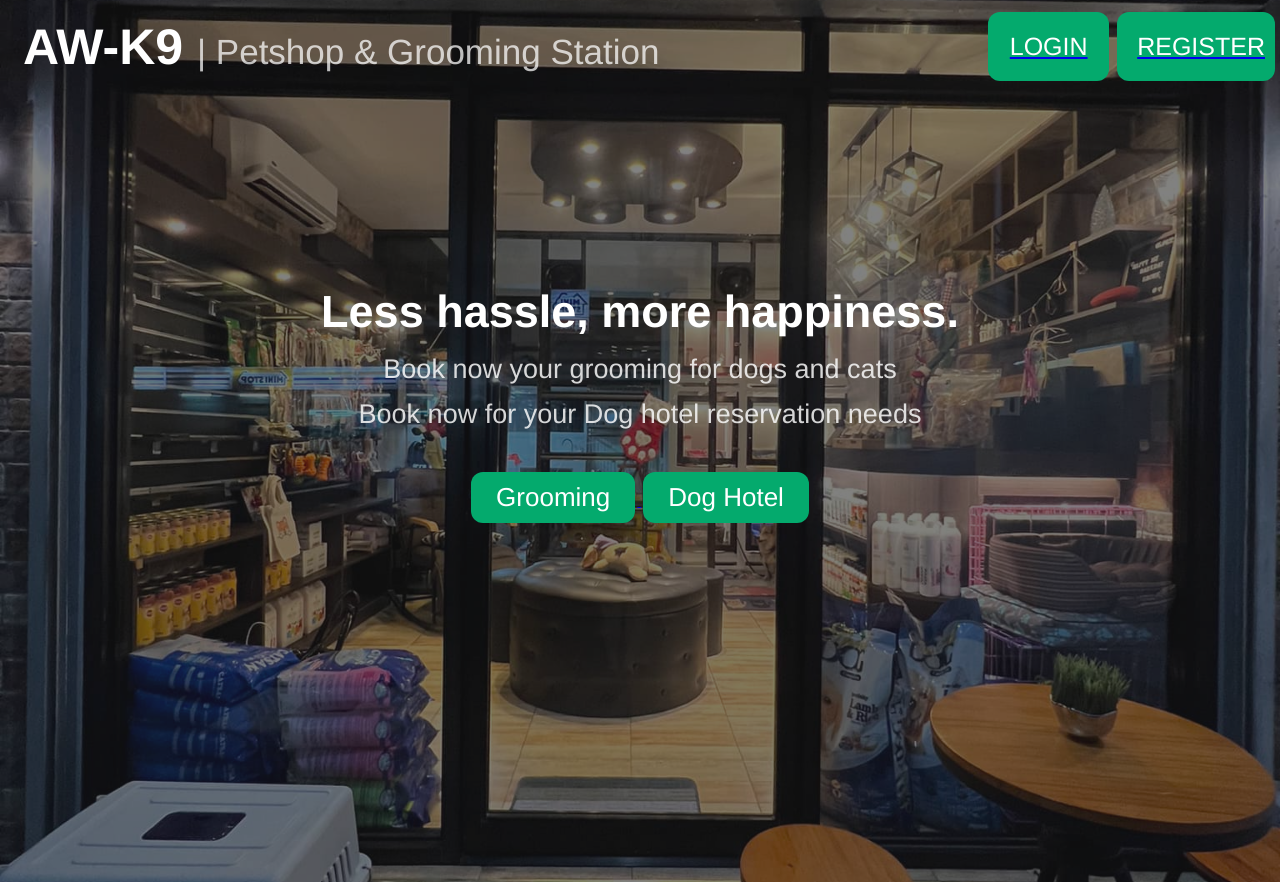
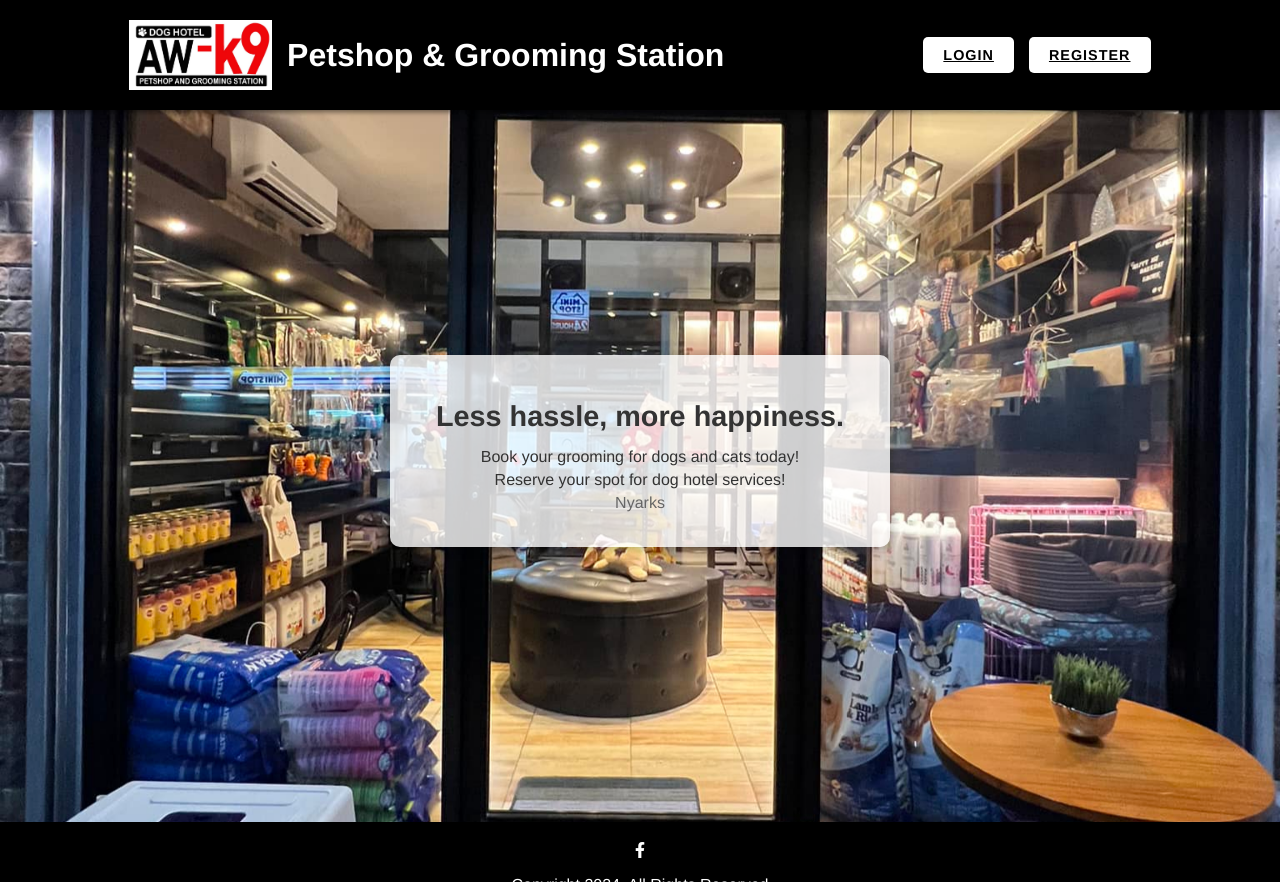
Before and after one commit to n3ta-net4/working, a PHP site: page /main.php in a window 1280 px wide. Run offline with PHP 8.4, Linux system fonts and the light colour scheme.

Commit message:
main page fixed

```diff
--- a/main.php
+++ b/main.php
@@ -2,177 +2,179 @@
 <html lang="en">
 <head>
     <meta charset="UTF-8">
-    <meta http-equiv="X-UA-Compatible" content="IE=edge">
     <meta name="viewport" content="width=device-width, initial-scale=1.0">
-    <title>main</title>
+    <link rel="stylesheet" href="https://cdnjs.cloudflare.com/ajax/libs/font-awesome/6.0.0-beta3/css/all.min.css">
+    <title>AW-K9 Petshop & Grooming Station</title>
     <style>
-table{
-animation: transitionIn-Y-bottom 0.5s;
- }
-body{
-background-image: url(bg.jpg);
-background-repeat: no-repeat;
-background-attachment: fixed;
-background-size: cover;
-background-position: center;
-height: 100%;
+        * {
+            box-sizing: border-box;
         }
 
-html, body {
+        body, html {
+            margin: 0;
+            padding: 0;
+            font-family: 'Helvetica', sans-serif;
             height: 100%;
-    margin: 0;
+            background: url('bg.jpg') no-repeat center center fixed;
+            background-size: cover;
+            color: #333;
+            overflow-y: auto;
         }
 
-.full-height {
-    background: rgba(26, 26, 26, 0.548);
-    background-attachment: fixed;
-    max-height: 100vh;
-    height: 100vh;
-
-
-}
-table{
+        .header {
+            background-color: black;
+            padding: 20px 30px;
+            display: flex;
+            justify-content: space-around;
+            align-items: center;
+            position: fixed;
+            top: 0;
             width: 100%;
-    padding-top: 5px;
-
-}
-.heading-text{
-    color: white;
-    font-family: helvetica, sans-serif;
-    font-size: 45px;
-    font-weight: 700;
-    line-height: 63px;
-    margin-top: 15%;
-    text-align: center;
-    margin-bottom: 0;
-}
-
-.sub-text2{
-    color: rgba(255, 255, 255, 0.822);
-    font-family: helvetica, sans-serif;
-    font-size: 27px;
-    line-height: 45px;
-    font-weight: 400;
-    text-align: center;
-    margin-top: 0;
+            box-shadow: 0 2px 5px rgba(0, 0, 0, 0.5);
+            z-index: 100;
         }
 
 
-.register-btn{
-    background-color: rgba(240, 248, 255, 0.589);
-    font-family: helvetica, sans-serif;
-    color: #345cc4;
+        .header img {
+            height: 70px;
+            margin-right: 15px;
         }
 
-
-.logo{
-    color: white;
-    font-family: helvetica, sans-serif;
-    font-weight: bolder;
-    font-size: 50px;
-    padding-left: 20px;
-    animation: transitionIn-Y-over 0.5s;
+        .header h1 {
+            font-size: 2em;
+            margin: 0;
+            color: #fff;
+            display: flex;
+            align-items: center;
         }
 
-.logo-sub{
-    color: rgba(255, 255, 255, 0.733);
-    font-family: helvetica, sans-serif;
-    font-size: 35px;
-
+        .buttons {
+            display: flex;
+            gap: 15px;
         }
 
-
-.nav-item{
-    background-color: #04AA6D;
+        .btn {
+            background-color: #fff;
+            color: black;
             border: none;
-    color: #ffffff;
-    padding: 20px;
-    font-family: helvetica, sans-serif;
-    text-align: center;
-    font-size: 25px;
-    font-weight: 500;
-    margin: 4px 2px;
+            padding: 10px 20px;
+            border-radius: 5px;
             cursor: pointer;
-    border-radius: 12px;
-    transition-duration: 0.4s;
+            font-size: 0.9em;
+            font-weight: bold;
+            letter-spacing: 1px;
+            transition: background-color 0.3s, transform 0.3s;
+            box-shadow: 0 2px 5px rgba(0, 0, 0, 0.3);
         }
 
-.nav-item:hover{
-    background-color: #ffffff;
-    color: #04AA6D;
-
-}
-.button {
-  background-color: #04AA6D;
-  border: none;
-  color: #ffffff;
-  padding: 20px;
-  font-family: helvetica, sans-serif;
-  text-align: center;
-  text-decoration: none;
-  display: inline-block;
-  font-size: 26px;
-  margin: 4px 2px;
-  cursor: pointer;
-  border-radius: 12px;
-  transition-duration: 0.4s;
-}
-.button:hover {
-    background-color: #ffffff;
-    color: #04AA6D;
+        .btn:hover {
+            background-color: #ccc;
+            transform: translateY(-2px);
         }
 
+        .container {
+            display: flex;
+            justify-content: center;
+            align-items: center;
+            height: calc(100% - 80px - 60px);
+            margin-top: 80px;
+            padding: 20px;
+            text-align: center;
+            max-height: calc(100vh - 80px - 60px);
+            overflow: auto;
+        }
+        .content {
+            background: rgba(255, 255, 255, 0.8);
+            padding: 30px;
+            border-radius: 10px;
+            box-shadow: 0 2px 10px rgba(0, 0, 0, 0.3);
+            max-width: 500px;
+            width: 100%;
+        }
+
+        .content h2 {
+            font-size: 1.8em;
+            margin: 15px 0;
+        }
+
+        .content p {
+            margin: 5px 0;
+            font-size: 1em;
+        }
+
+        .additional-content {
+            margin-top: 15px;
+            font-size: 0.9em;
+            color: #666;
+        }
+
+        @media (max-width: 600px) {
+            .header h1 {
+                font-size: 5vw;
+            }
+
+            .btn {
+                padding: 8px 15px;
+                font-size: 0.8em;
+            }
+        }
+
+        .footer {
+            background-color: black;
+            color: white;
+            text-align: center;
+            padding: 20px;
+            position: relative;
+            bottom: 0;
+            width: 100%;
+        }
+
+        .socials {
+            display: flex;
+            justify-content: center;
+            gap: 15px;
+        }
+
+        .social-link {
+            color: white;
+            text-decoration: none;
+            font-size: 1em;
+        }
+
+        .social-link:hover {
+            text-decoration: underline;
+        }
     </style>
-
 </head>
 <body>
-
-    <div class="full-height">
+    <div class="header">
+        <h1>
+            <img src="header-bg.png" alt="AW-K9 Logo">
+            Petshop & Grooming Station
+        </h1>
+        <div class="buttons">
+            <a href="login.php" class="btn">LOGIN</a>
+            <a href="register.php" class="btn">REGISTER</a>
+        </div>
+    </div>
+    <div class="container">
+        <div class="content">
+            <h2>Less hassle, more happiness.</h2>
+            <p>Book your grooming for dogs and cats today!</p>
+            <p>Reserve your spot for dog hotel services!</p>
+            <p class="additional-content">Nyarks</p>
+        </div>
+    </div>
+    <div class="footer">
+    <div class="socials">
     <center>
-        <table border="0">
-            <tr>
-                <td width="80%">
-                    <font class="logo">AW-K9 </font>
-                    <font class="logo-sub">| Petshop & Grooming Station</font>
-                </td>
-                <td width="10%">
-                   <a href="login.php"  class="non-style-link"><p class="nav-item">LOGIN</p></a>
-                </td>
-                <td  width="10%">
-                     <a href="register.php" class="non-style-link"><p class="nav-item" style="padding-right: 10px;">REGISTER</p></a>
-                </td>
-            </tr>
-            <tr>
-                <td  colspan="3">
-                    <p class="heading-text">Less hassle, more happiness.</p>
-                </td>
-            </tr>
-            <tr>
-                <td  colspan="3">
-                    <p class="sub-text2">Book now your grooming for dogs and cats <br> Book now for your Dog hotel reservation needs</p>
-                </td>
-            </tr>
-            <tr>
-                <td colspan="3">
-                    <center>
-                    <a href="login.php">
-                        <input type="button" value="Grooming" class="button" style="padding-left: 25px;padding-right: 25px;padding-top: 10px;padding-bottom: 10px;">
+        <a href="#" class="social-link">
+            <i class="fab fa-facebook-f"></i>
         </a>
-
-                    <a href="login.php">
-                        <input type="button" value="Dog Hotel" class="button" style="padding-left: 25px;padding-right: 25px;padding-top: 10px;padding-bottom: 10px;">
-                    </a>
+        <p>Copyright 2024. All Rights Reserved</p>
+        <p>AW-K9 Petshop & Grooming Station</p>
     </center>
-                </td>
-
-            </tr>
-            <tr>
-                <td colspan="3">
-
-                </td>
-            </tr>
-        </table>
-    </center>
+    </div>
 </div>
 </body>
 </html>
--- a/styles.css
+++ b/styles.css
@@ -67,7 +67,6 @@ a:hover {
     margin-bottom: 20px;
 }
 
-/* Dashboard */
 h1 {
     color: #2c3e50;
     margin-bottom: 10px;
```
Also changed, not shown: facebook.png (added), header-bg.png (added). Lines whose indentation alone changed are shown as unchanged.
